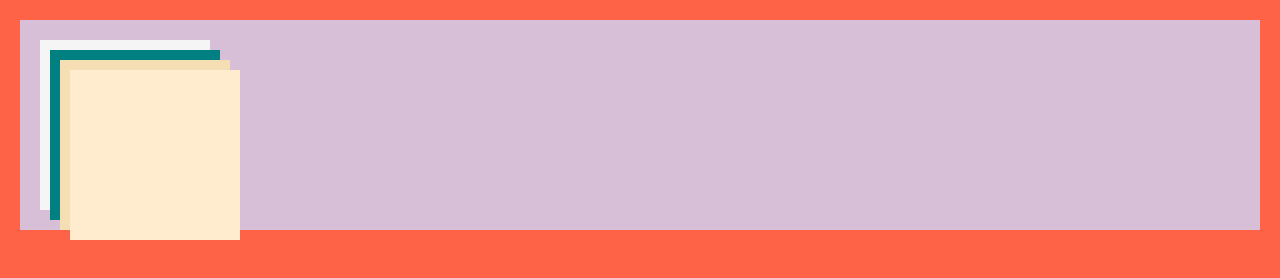
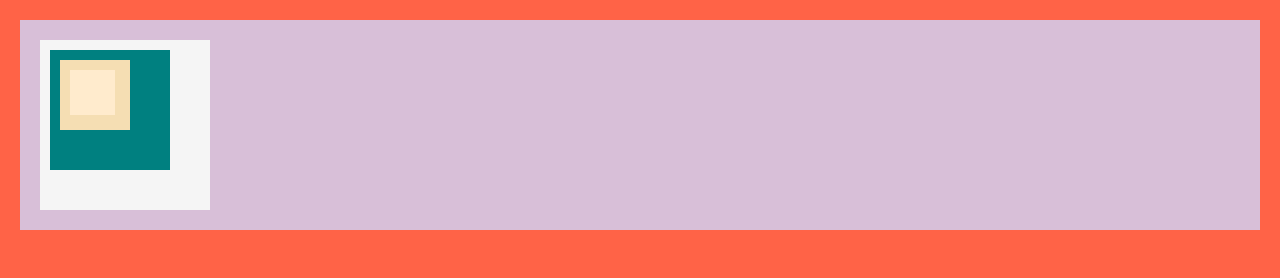
Before and after one commit to choiliv/kokoaclone, a plain HTML site: page home.html in a window 1280 px wide. Drawn offline with Linux system fonts and the light colour scheme.

Commit message:
4divs colors and ect..

```diff
--- a/home.html
+++ b/home.html
@@ -24,21 +24,28 @@
 
          #first{
           background-color: whitesmoke;
+          width:150px;
+          height:150px;
          }
 
          #second{
           background-color: teal;
 
-
+          width:100px;
+          height:100px;
          }
 
          #third{
           background-color: wheat;
-         }
+          width:50px;
+          height:50px;
+
+        }
 
          #fourth{
           background-color: blanchedalmond;
-
+          width:25px;
+          height:25px;
          }
     </style>
     </head>
```
